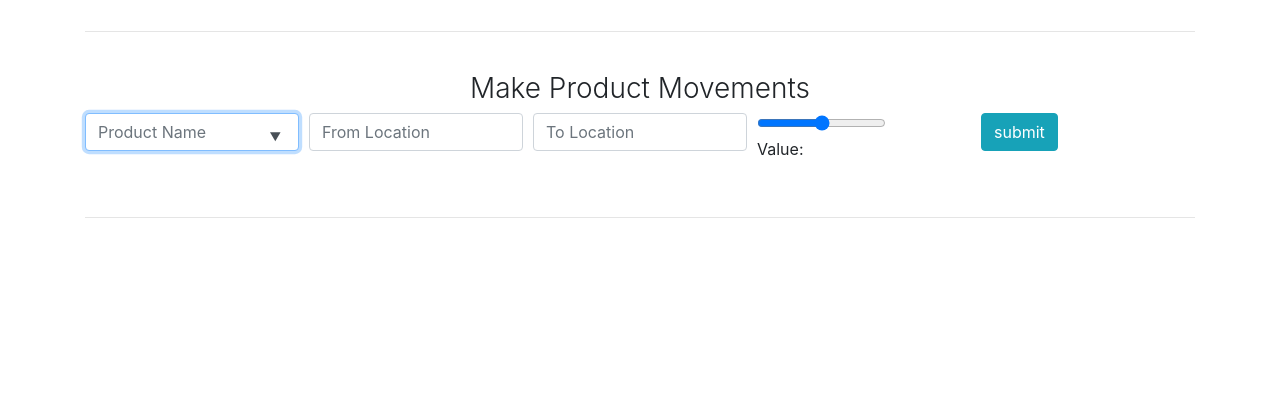
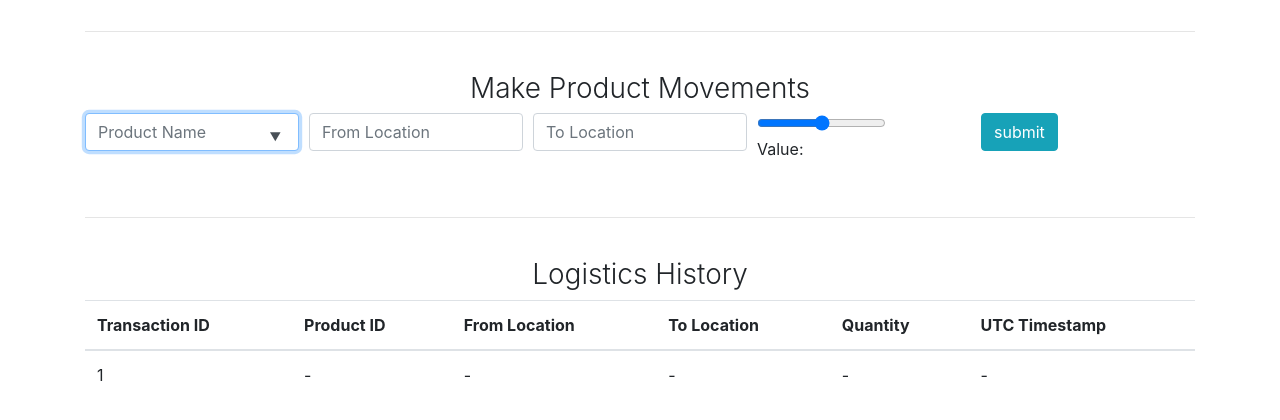
Before and after one commit to natananNithiittikrai/SWE_HW1_2023, a Flask app: template templates/movement.html in a window 1280 px wide. Shown: the part 284-704 px from the top of the page. Run offline with Flask 2, Linux system fonts and the light colour scheme; the template is opened without the code that fills it: most values are stand-ins (such as "Sample title", 1, 10 or a date in 2020); some libraries are stand-ins or nearby versions.

Commit message:
add Logistic History with Time Stamp

```diff
--- a/templates/movement.html
+++ b/templates/movement.html
@@ -74,11 +74,36 @@
                 </datalist>
             </div>
         </form>
-
         <br><hr><br>
-
-
-
+      <h3 align="center" class="font-weight-light">Logistics History</h3>
+        {% if logs == None or logs|length == 0 %}
+            <h3 align="center" class="font-weight-light">Data not available yet</h3>
+        {% else %}
+            <table class="table">
+                <thead>
+                    <tr>
+                        <th scope="col">Transaction ID</th>
+                        <th scope="col">Product ID</th>
+                        <th scope="col">From Location</th>
+                        <th scope="col">To Location</th>
+                        <th scope="col">Quantity</th>
+                        <th scope="col">UTC Timestamp</th>
+                    </tr>
+                </thead>
+                <tbody>
+                    {% for log in logs %}
+                        <tr>
+                            <td>{{ log[0] or '-' }}</td>
+                            <td>{{ log[1] or '-'}}</td>
+                            <td>{{ log[2] or '-'}}</td>
+                            <td>{{ log[3] or '-'}}</td>
+                            <td>{{ log[4] or '-'}}</td>
+                            <td>{{ log[5] or '-'}}</td>
+                        </tr>
+                    {% endfor %}
+                </tbody>
+            </table>
+        {% endif %}
     </div>
 
     <script>
```
Also changed, not shown: identifier.sqlite (added), inventory.sqlite.
